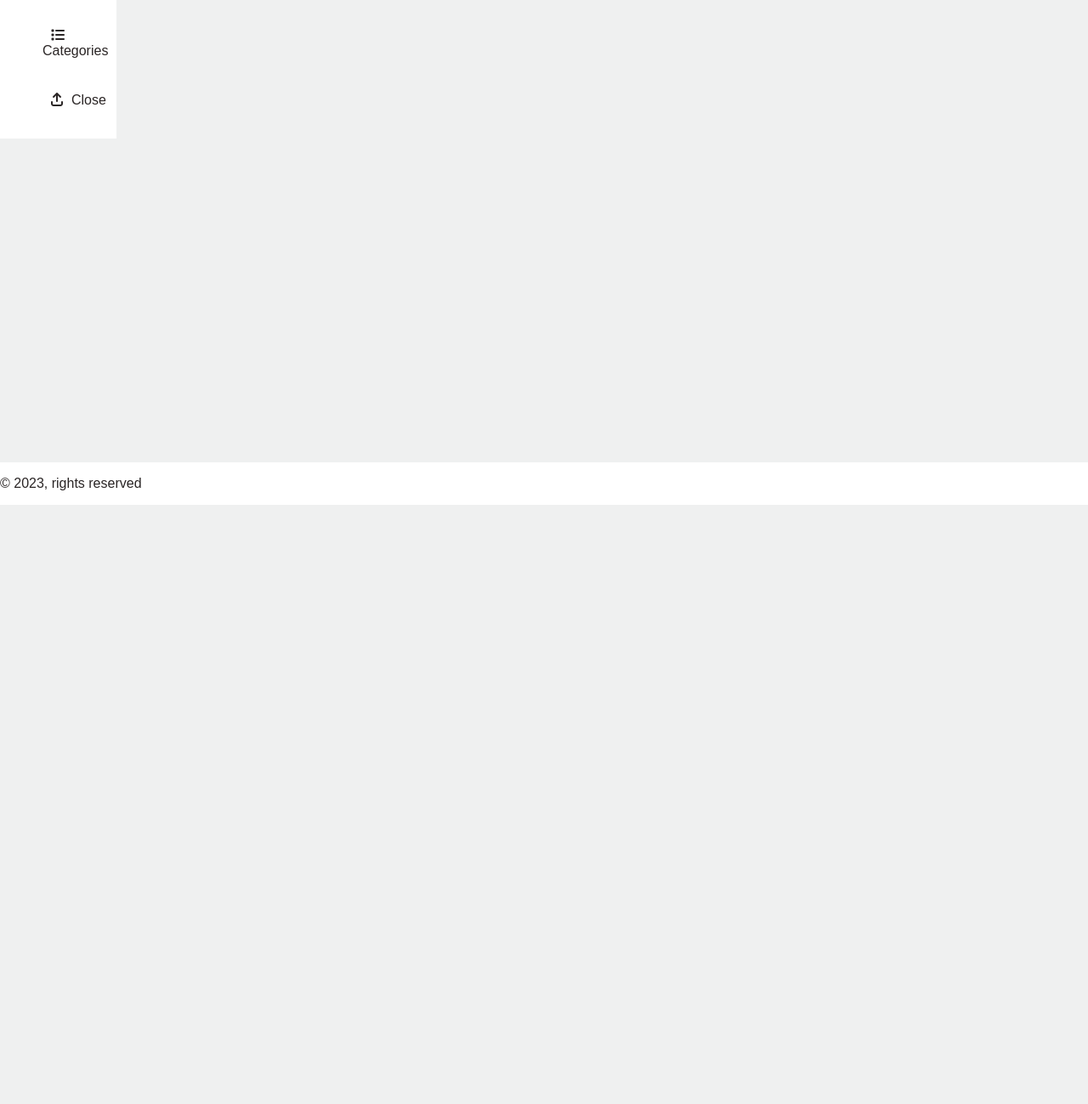
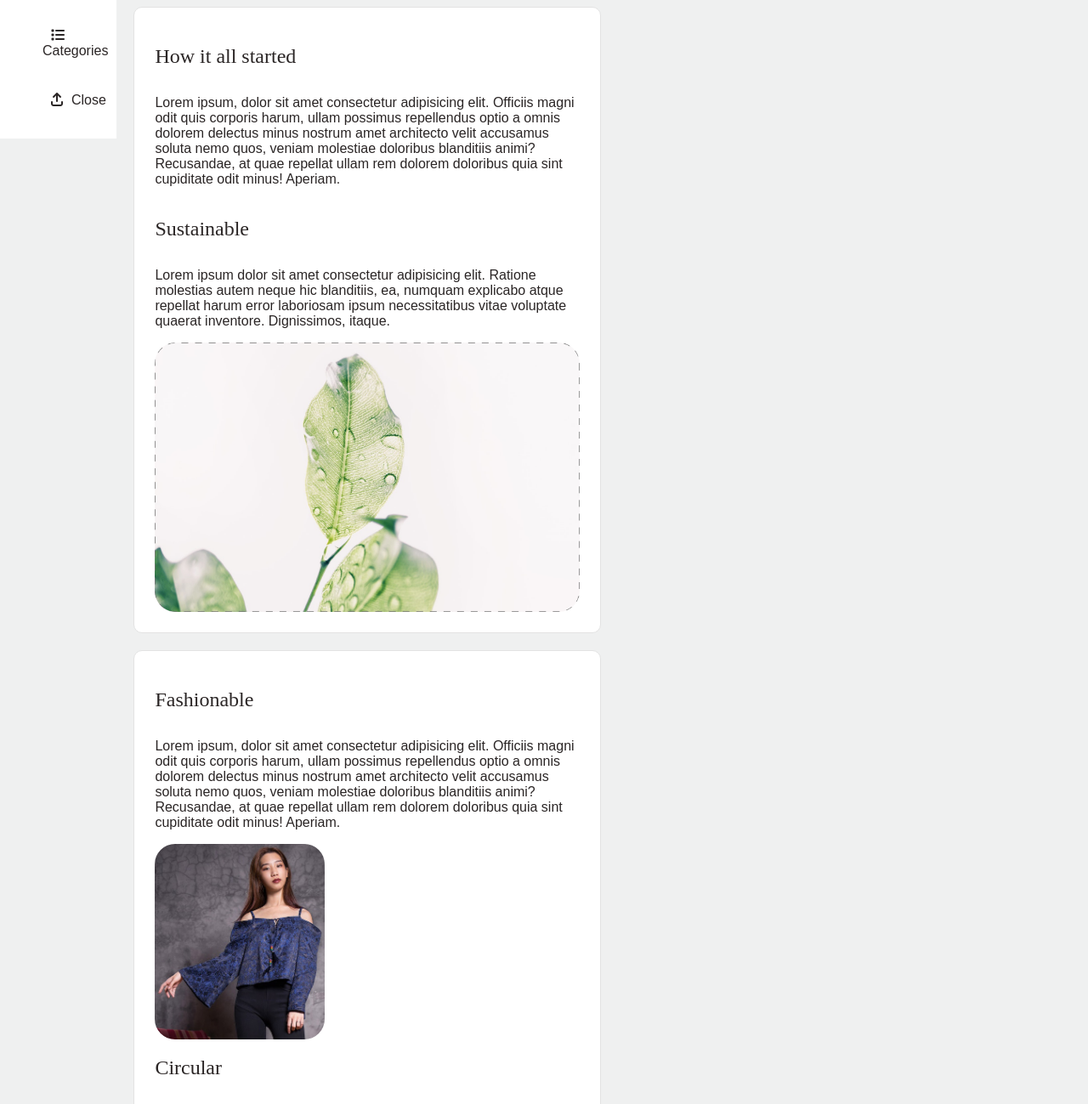
Before and after one commit to trine-marie-sandberg/fashion-auctions, a website with bundled scripts: page about/index.html in a window 1280 px wide. Shown: the part 196-1495 px from the top of the page at 85% size. Before the commit the page ends 800 px from the top, so only its background shows below. Built offline with nearby package versions, Linux system fonts and the light colour scheme; no server answers; a web font is replaced by a local one.

Commit message:
ads content to about page

```diff
--- a/about/index.html
+++ b/about/index.html
@@ -33,7 +33,7 @@
             <img src="../src/assets/img/avatar-placeholder.png" class="avatar small-avatar" alt="Avatar placeholder">
         </a>
     </header>
-    <main>
+    <main class="padding-5vw">
         <div class="search-container"></div>
         <div class="flex flex-column">
             <div class="content-and-sidebar">
@@ -44,7 +44,6 @@
                             <a href="../my-account/"><i class="fa-solid fa-user padding-left-right-xs"></i>My account</a>
                         </div>
                         <li class="padding-top-btm-xs margin-xs">
-
                             <p class="margin-no"><i class="fa-solid fa-list padding-left-right-xs"></i>Categories</p>
                         </li>
                         <li class="padding-top-btm-xs margin-xs">
@@ -53,7 +52,41 @@
                     </ul>
                 </div>
                 <div class="margin-xs">
-                    <h1 class="border-btm-white">About Fashion Auctions</h1>
+                    <div class=" fit-content-w center">
+                        <h1 class="border-btm-white">About | Fashion Auctions</h1>
+                        <div class="flex flex-wrap">
+                            <div class="margin-xs bg-white padding-med border-grey-contrast-slight border-radius-xs flex flex-column" style="max-width: 500px;">
+                                <h2>How it all started</h2>
+                                <p>
+                                    Lorem ipsum, dolor sit amet consectetur adipisicing elit. Officiis magni odit quis corporis harum, ullam possimus
+                                    repellendus optio a omnis dolorem delectus minus nostrum amet architecto velit accusamus soluta nemo quos, veniam
+                                    molestiae doloribus blanditiis animi? Recusandae, at quae repellat ullam rem dolorem doloribus quia sint cupiditate odit minus!
+                                    Aperiam.
+                                </p>
+                                <h2>Sustainable</h2>
+                                <p>
+                                    Lorem ipsum dolor sit amet consectetur adipisicing elit. Ratione molestias autem neque hic blanditiis, ea, numquam explicabo
+                                    atque repellat harum error laboriosam ipsum necessitatibus vitae voluptate quaerat inventore. Dignissimos, itaque.
+                                </p>
+                                <img src="../src/assets/img/green-leaf.png" class="img-auto" alt="fresh green leafs with raindrops on in bright, soft light" style="max-width: 500px;">
+                            </div>
+                            <div class="margin-xs bg-white padding-med border-grey-contrast-slight border-radius-xs flex flex-column" style="max-width: 500px;">
+                                <h2>Fashionable</h2>
+                                <p>
+                                    Lorem ipsum, dolor sit amet consectetur adipisicing elit. Officiis magni odit quis corporis harum, ullam possimus
+                                    repellendus optio a omnis dolorem delectus minus nostrum amet architecto velit accusamus soluta nemo quos, veniam
+                                    molestiae doloribus blanditiis animi? Recusandae, at quae repellat ullam rem dolorem doloribus quia sint cupiditate odit minus!
+                                    Aperiam.
+                                </p>
+                                <img src="../src/assets/img/blouse.jpg" class="img-auto border-radius-med" alt="fresh green leafs with raindrops on in bright, soft light" style="max-width: 200px; float: right;">
+                                <h2>Circular</h2>
+                                <p>
+                                    Lorem ipsum dolor sit amet consectetur adipisicing elit. Ratione molestias autem neque hic blanditiis, ea, numquam explicabo
+                                    atque repellat harum error laboriosam ipsum necessitatibus vitae voluptate quaerat inventore. Dignissimos, itaque.
+                                </p>
+                            </div>
+                        </div>
+                    </div>
                 </div>
             </div>
         </div>
```
Also changed, not shown: src/assets/img/blouse.jpg (added), src/assets/img/green-leaf.png (added).
